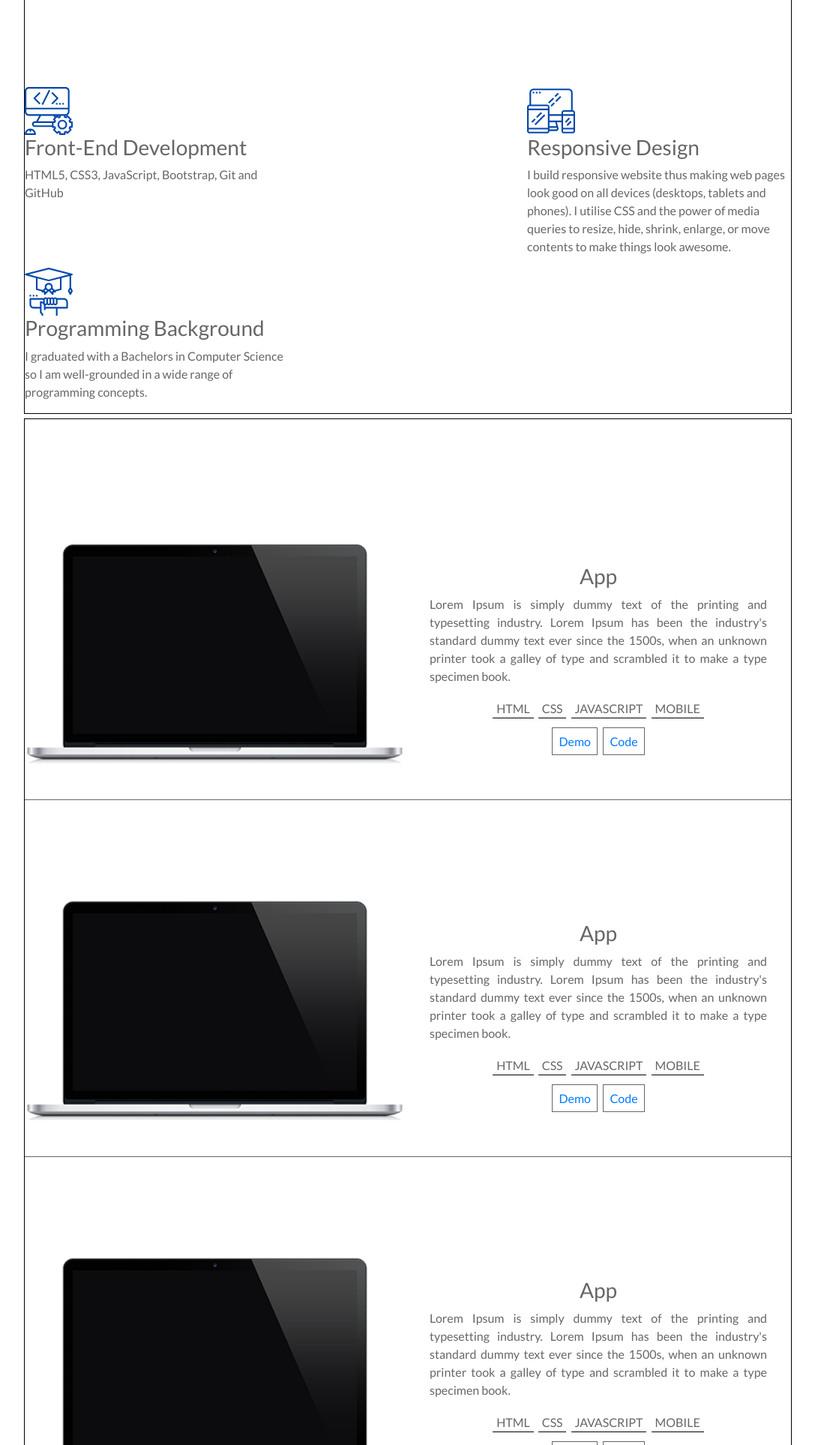
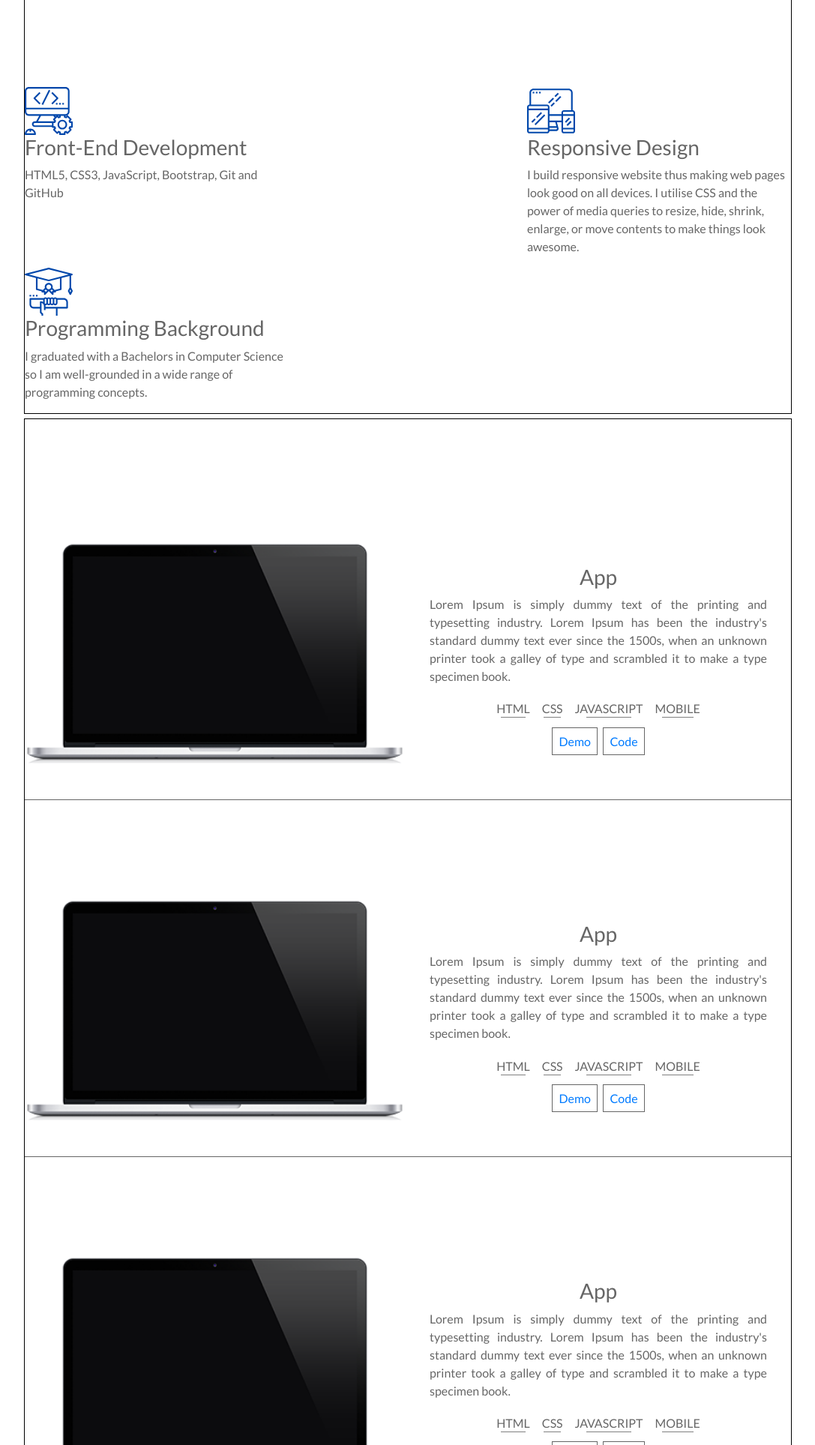
Before and after one commit to JuanInAMillion/juaninamillion.github.io, a PHP site: page / in a window 1280 px wide. Shown: the part 1042-2969 px from the top of the page at 75% size, without its empty margins (96-1183 px from the left). Run offline with PHP 8.4, Linux system fonts and the light colour scheme.

Commit message:
changed minor tweaks to the project summary

```diff
--- a/index.html
+++ b/index.html
@@ -65,7 +65,7 @@
           <div class="skill-container">
             <img class="skill-icons" src="resources/images/responsive.svg" alt="responsive">
             <h3>Responsive Design</h3>
-            <p>I build responsive website thus making web pages look good on all devices (desktops, tablets and phones). I utilise CSS and the power of media queries to resize, hide, shrink, enlarge, or move contents to make things look awesome.</p>
+            <p>I build responsive website thus making web pages look good on all devices. I utilise CSS and the power of media queries to resize, hide, shrink, enlarge, or move contents to make things look awesome.</p>
           </div>
 
           <div class="skill-container">
@@ -94,7 +94,7 @@
               <h3>App</h3>
               <p>Lorem Ipsum is simply dummy text of the printing and typesetting industry. Lorem Ipsum has been the industry's standard dummy text ever since the 1500s, when an unknown printer took a galley of type and scrambled it to make a type
                 specimen book.</p>
-              <ul class="skill-used">
+              <ul class="tech-used">
                 <li>HTML</li>
                 <li>CSS</li>
                 <li>JAVASCRIPT</li>
@@ -115,7 +115,7 @@
               <h3>App</h3>
               <p>Lorem Ipsum is simply dummy text of the printing and typesetting industry. Lorem Ipsum has been the industry's standard dummy text ever since the 1500s, when an unknown printer took a galley of type and scrambled it to make a type
                 specimen book.</p>
-              <ul class="skill-used">
+              <ul class="tech-used">
                 <li>HTML</li>
                 <li>CSS</li>
                 <li>JAVASCRIPT</li>
@@ -136,7 +136,7 @@
               <h3>App</h3>
               <p>Lorem Ipsum is simply dummy text of the printing and typesetting industry. Lorem Ipsum has been the industry's standard dummy text ever since the 1500s, when an unknown printer took a galley of type and scrambled it to make a type
                 specimen book.</p>
-              <ul class="skill-used">
+              <ul class="tech-used">
                 <li>HTML</li>
                 <li>CSS</li>
                 <li>JAVASCRIPT</li>
--- a/resources/css/style.css
+++ b/resources/css/style.css
@@ -168,16 +168,26 @@ nav {
   width: 35rem;
 }
 
-.skill-used {
+.tech-used {
   display: flex;
   justify-content: center;
   flex-wrap: wrap;
 }
 
-.skill-used li {
-  border-bottom: 1px solid black;
+.tech-used li {
+  position: relative;
   margin: .2rem;
   padding: 0 .3rem;
+}
+
+.tech-used li::before {
+  content: "";
+  position: absolute;
+  width: 60%;
+  height: 1px;
+  bottom: 0;
+  left: 20%;
+  border-bottom: 1px solid grey;
 }
 
 .project-btn {
```
